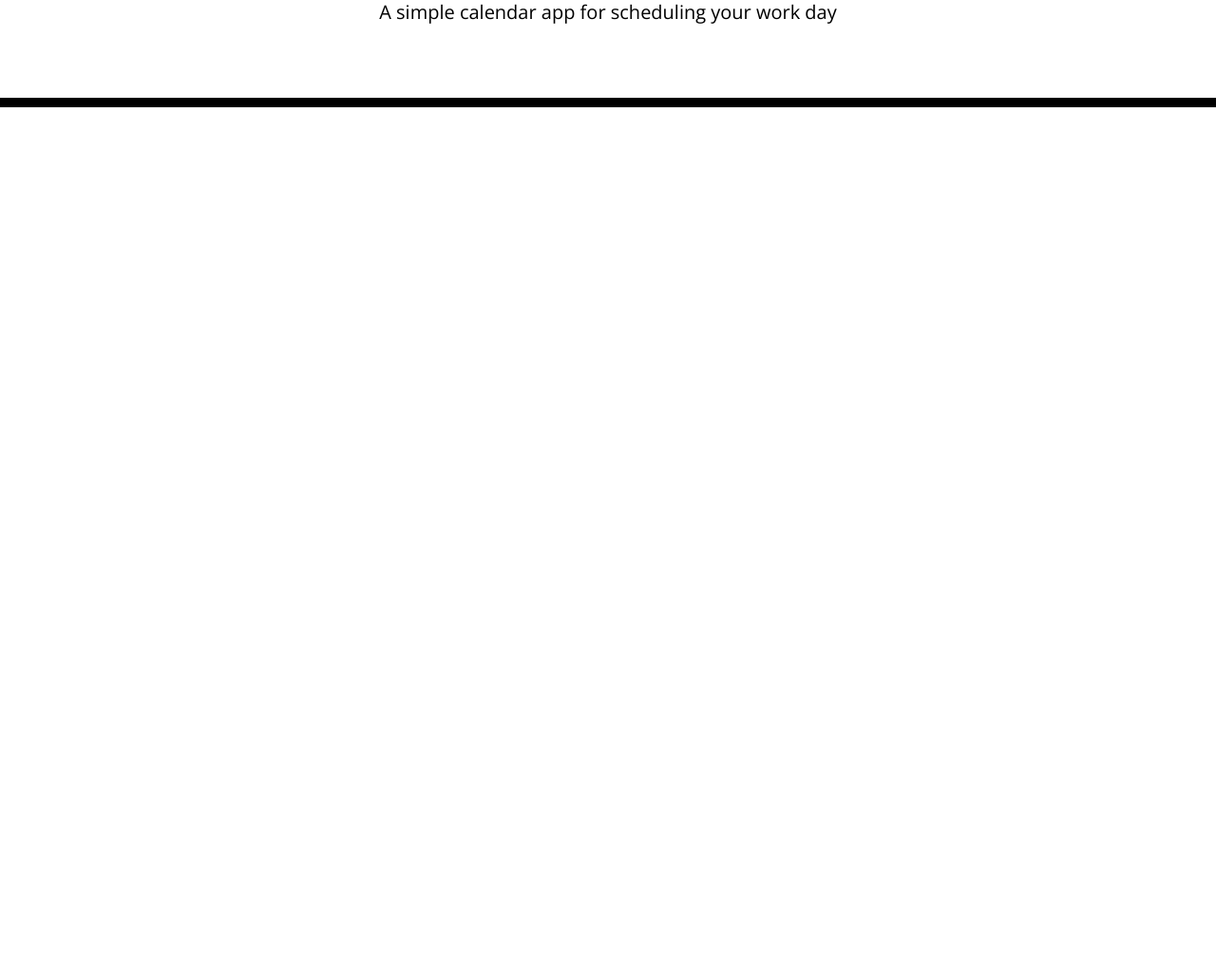
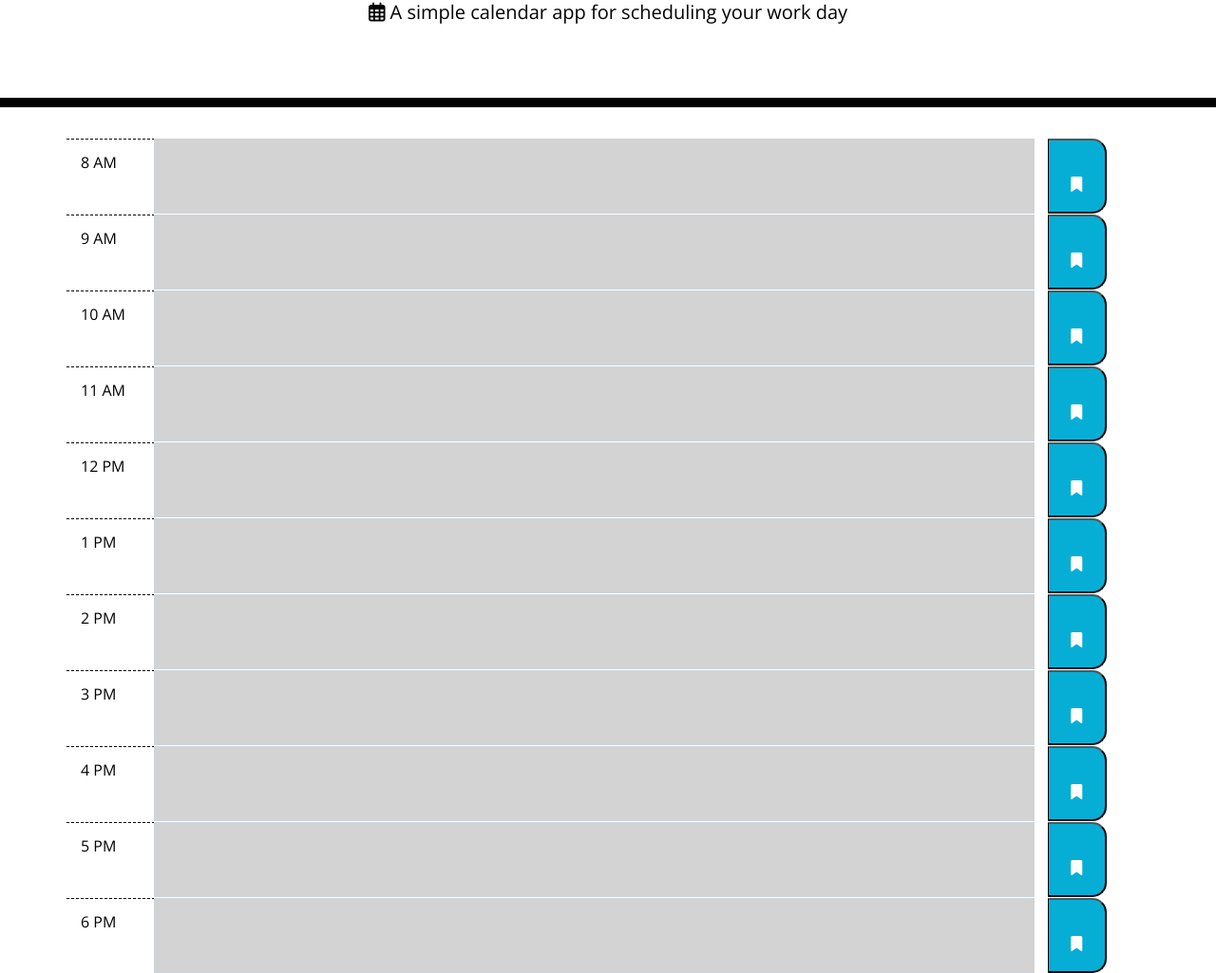
Before and after one commit to KarlaFuGue/Day-planner, a plain HTML site: page index.html in a window 1280 px wide. Shown: the part 155-1180 px from the top of the page at 95% size. Before the commit the page ends 800 px from the top, so only its background shows below. Drawn offline with nearby package versions, Linux system fonts and the light colour scheme.

Commit message:
BootstrapInput

```diff
--- a/index.html
+++ b/index.html
@@ -25,14 +25,138 @@
   <body>
     <header class="jumbotron">
       <h1 class="display-3">Work Day Scheduler</h1>
-      <p class="lead">A simple calendar app for scheduling your work day</p>
+      <p class="lead"><i class='far fa-calendar-alt'></i> A simple calendar app for scheduling your work day</i></p>
       <p id="currentDay" class="lead"></p>
     </header>
     <div class="container">
       <!-- Timeblocks go here -->
+      <div class="time_block" id="0">
+        <div class="row no-guters input-group">
+            <div class="col-sm col-lg-1 input-group-prepend hour jusfify-content-sm-end pr-3 pt-3">8 AM</div>
+            <textarea class="form-control past"></textarea>
+            <div class="col-sm col-lg-1 input-group-append">
+                <button class="saveBtn btn-block" type="submit">
+                    <i class="fas fa-bookmark"></i>
+                </button>
+            </div>
+        </div>
+      </div>
+      <div class="time_block" id="1">
+        <div class="row no-guters input-group">
+            <div class="col-sm col-lg-1 input-group-prepend hour jusfify-content-sm-end pr-3 pt-3">9 AM</div>
+            <textarea class="form-control past"></textarea>
+            <div class="col-sm col-lg-1 input-group-append">
+                <button class="saveBtn btn-block" type="submit">
+                    <i class="fas fa-bookmark"></i>
+                </button>
+            </div>
+        </div>
+      </div>
+      <div class="time_block" id="2">
+        <div class="row no-guters input-group">
+            <div class="col-sm col-lg-1 input-group-prepend hour jusfify-content-sm-end pr-3 pt-3">10 AM</div>
+            <textarea class="form-control past"></textarea>
+            <div class="col-sm col-lg-1 input-group-append">
+                <button class="saveBtn btn-block" type="submit">
+                    <i class="fas fa-bookmark"></i>
+                </button>
+            </div>
+        </div>
+      </div>
+      <div class="time_block" id="3">
+        <div class="row no-guters input-group">
+            <div class="col-sm col-lg-1 input-group-prepend hour jusfify-content-sm-end pr-3 pt-3">11 AM</div>
+            <textarea class="form-control past"></textarea>
+            <div class="col-sm col-lg-1 input-group-append">
+                <button class="saveBtn btn-block" type="submit">
+                    <i class="fas fa-bookmark"></i>
+                </button>
+            </div>
+        </div>
+      </div>
+      <div class="time_block" id="4">
+        <div class="row no-guters input-group">
+            <div class="col-sm col-lg-1 input-group-prepend hour jusfify-content-sm-end pr-3 pt-3">12 PM</div>
+            <textarea class="form-control past"></textarea>
+            <div class="col-sm col-lg-1 input-group-append">
+                <button class="saveBtn btn-block" type="submit">
+                    <i class="fas fa-bookmark"></i>
+                </button>
+            </div>
+        </div>
+      </div>
+      <div class="time_block" id="5">
+        <div class="row no-guters input-group">
+            <div class="col-sm col-lg-1 input-group-prepend hour jusfify-content-sm-end pr-3 pt-3">1 PM</div>
+            <textarea class="form-control past"></textarea>
+            <div class="col-sm col-lg-1 input-group-append">
+                <button class="saveBtn btn-block" type="submit">
+                    <i class="fas fa-bookmark"></i>
+                </button>
+            </div>
+        </div>
+      </div>
+      <div class="time_block" id="6">
+        <div class="row no-guters input-group">
+            <div class="col-sm col-lg-1 input-group-prepend hour jusfify-content-sm-end pr-3 pt-3">2 PM</div>
+            <textarea class="form-control past"></textarea>
+            <div class="col-sm col-lg-1 input-group-append">
+                <button class="saveBtn btn-block" type="submit">
+                    <i class="fas fa-bookmark"></i>
+                </button>
+            </div>
+        </div>
+      </div>
+      <div class="time_block" id="7">
+        <div class="row no-guters input-group">
+            <div class="col-sm col-lg-1 input-group-prepend hour jusfify-content-sm-end pr-3 pt-3">3 PM</div>
+            <textarea class="form-control past"></textarea>
+            <div class="col-sm col-lg-1 input-group-append">
+                <button class="saveBtn btn-block" type="submit">
+                    <i class="fas fa-bookmark"></i>
+                </button>
+            </div>
+        </div>
+      </div>
+      <div class="time_block" id="8">
+        <div class="row no-guters input-group">
+            <div class="col-sm col-lg-1 input-group-prepend hour jusfify-content-sm-end pr-3 pt-3">4 PM</div>
+            <textarea class="form-control past"></textarea>
+            <div class="col-sm col-lg-1 input-group-append">
+                <button class="saveBtn btn-block" type="submit">
+                    <i class="fas fa-bookmark"></i>
+                </button>
+            </div>
+        </div>
+      </div>
+      <div class="time_block" id="9">
+        <div class="row no-guters input-group">
+            <div class="col-sm col-lg-1 input-group-prepend hour jusfify-content-sm-end pr-3 pt-3">5 PM</div>
+            <textarea class="form-control past"></textarea>
+            <div class="col-sm col-lg-1 input-group-append">
+                <button class="saveBtn btn-block" type="submit">
+                    <i class="fas fa-bookmark"></i>
+                </button>
+            </div>
+        </div>
+      </div>
+      <div class="time_block" id="10">
+        <div class="row no-guters input-group">
+            <div class="col-sm col-lg-1 input-group-prepend hour jusfify-content-sm-end pr-3 pt-3">6 PM</div>
+            <textarea class="form-control past"></textarea>
+            <div class="col-sm col-lg-1 input-group-append">
+                <button class="saveBtn btn-block" type="submit">
+                    <i class="fas fa-bookmark"></i>
+                </button>
+            </div>
+        </div>
+      </div>
+
     </div>
-
+    <!--JavaScript-->
     <script src="https://cdnjs.cloudflare.com/ajax/libs/jquery/3.2.1/jquery.min.js"></script>
     <script src="https://cdnjs.cloudflare.com/ajax/libs/moment.js/2.24.0/moment.min.js"></script>
+    <script src="https://kit.fontawesome.com/a076d05399.js" crossorigin="anonymous"></script>
+    <script src="script.js"></script>
   </body>
 </html>
--- a/my-style.css
+++ b/my-style.css
@@ -25,7 +25,7 @@ body {
     white-space: pre-wrap;
   }
 
-  .time-block {
+  .time_block {
     text-align: center;
     border-radius: 15px;
   }
```
